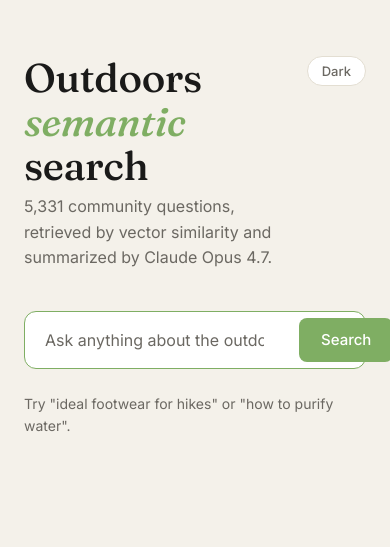
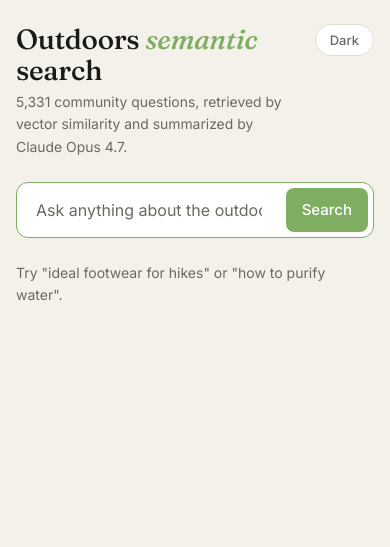
Before and after one commit to asmaaibrahim12/search-engine-llm, a FastAPI app: page / in a window 390 px wide. Shown: the top 547 px of the page. Run offline with FastAPI, Linux system fonts and the light colour scheme; parts of the project's set-up code (start-up, migrations or seed data) failed here and were passed over; some libraries are stand-ins or nearby versions.

Commit message:
Make the UI work cleanly on mobile and desktop
The page was desktop-only: fixed 40px heading, 56px/24px fixed container
padding, 900px stack-breakpoint that still left mobile cramped, no touch
targets, and score bars / sparklines that could overflow their grid cell
on narrow screens.

Fluid typography
- h1, h2, .subtitle, .summary, result titles all use clamp() so they
  scale continuously from 320px phones up to 1120px desktop without
  needing a cascade of breakpoints.

Safe-area aware padding
- .container padding uses clamp() for vertical and
  max(16px, env(safe-area-inset-*)) for horizontal, so content respects
  the iPhone notch and avoids hugging the screen edge on narrow phones.

Touch-friendly controls
- Search button: min-height 44px, touch-action manipulation,
  -webkit-tap-highlight-color transparent, explicit :active colour
- Theme toggle: min-height 32px, flex-shrink 0 so it doesn't collapse
- Search input: 16px font-size kept (prevents iOS focus zoom) + hidden
  WebKit search clear button

Layout resilience
- Header flex-wrap so the theme toggle can drop to a new line on the
  narrowest screens instead of squishing
- Result .title-row flex-wrap and overflow-wrap: anywhere so long titles
  and chips reflow without horizontal scroll
- Trace stage sparkline gets max-width: 100% + overflow: hidden and
  hitbars get max-width: 100% — no more grid-cell overflow when a lot
  of candidates produce a long sparkline

Viewport + theme polish
- viewport meta: viewport-fit=cover (needed for safe-area-inset)
- color-scheme meta: light dark
- theme-color meta: light/dark matching the CSS palette, so the iOS
  status bar matches the page background

Accessibility
- prefers-reduced-motion media query disables pulse + transitions for
  users who've opted out

520px phone-specific tweaks
- Tighter card/form/button padding so the layout doesn't waste space on
  narrow screens

```diff
--- a/app/templates/index.html
+++ b/app/templates/index.html
@@ -2,7 +2,13 @@
 <html lang="en" data-theme="light">
   <head>
     <meta charset="utf-8" />
-    <meta name="viewport" content="width=device-width, initial-scale=1" />
+    <meta
+      name="viewport"
+      content="width=device-width, initial-scale=1, viewport-fit=cover"
+    />
+    <meta name="color-scheme" content="light dark" />
+    <meta name="theme-color" content="#F4F1EA" media="(prefers-color-scheme: light)" />
+    <meta name="theme-color" content="#1F1E1B" media="(prefers-color-scheme: dark)" />
     <title>Outdoors semantic search</title>
 
     <link rel="preconnect" href="https://fonts.googleapis.com" />
@@ -46,6 +52,11 @@
 
       * { box-sizing: border-box; }
 
+      html {
+        -webkit-text-size-adjust: 100%;
+        text-size-adjust: 100%;
+      }
+
       html, body {
         margin: 0;
         background: var(--bg);
@@ -54,25 +65,37 @@
         font-size: 15px;
         line-height: 1.6;
         -webkit-font-smoothing: antialiased;
+        overflow-wrap: break-word;
       }
 
       .container {
         max-width: 1120px;
         margin: 0 auto;
-        padding: 56px 24px 96px;
+        /* Fluid vertical padding; horizontal uses env() for notch safety. */
+        padding:
+          clamp(24px, 5vw, 56px)
+          max(16px, env(safe-area-inset-right))
+          clamp(48px, 10vw, 96px)
+          max(16px, env(safe-area-inset-left));
       }
 
       .header {
         display: flex;
         align-items: flex-start;
         justify-content: space-between;
-        gap: 16px;
+        gap: 12px;
+        flex-wrap: wrap;
+      }
+      .header > div:first-child {
+        /* Let the title take remaining space and wrap cleanly. */
+        min-width: 0;
+        flex: 1 1 280px;
       }
 
       h1 {
         font-family: Fraunces, Georgia, serif;
         font-weight: 500;
-        font-size: 40px;
+        font-size: clamp(1.75rem, 1.2rem + 2.5vw, 2.5rem);
         line-height: 1.1;
         letter-spacing: -0.01em;
         margin: 0 0 6px;
@@ -86,14 +109,14 @@
       h2 {
         font-family: Fraunces, Georgia, serif;
         font-weight: 500;
-        font-size: 20px;
+        font-size: clamp(1.05rem, 0.95rem + 0.5vw, 1.25rem);
         margin: 0 0 16px;
       }
 
       .subtitle {
         color: var(--ink-muted);
-        margin: 0 0 40px;
-        font-size: 16px;
+        margin: 0 0 clamp(24px, 4vw, 40px);
+        font-size: clamp(0.9rem, 0.85rem + 0.3vw, 1rem);
         max-width: 620px;
       }
 
@@ -105,8 +128,12 @@
         border-radius: 999px;
         padding: 6px 14px;
         font-size: 13px;
+        min-height: 32px;
         cursor: pointer;
         font-family: inherit;
+        touch-action: manipulation;
+        -webkit-tap-highlight-color: transparent;
+        flex-shrink: 0;
       }
       .theme-toggle:hover { color: var(--ink); }
 
@@ -125,18 +152,22 @@
 
       input[type="search"] {
         flex: 1;
+        min-width: 0;              /* allow shrinking below content width */
         border: 0;
         background: transparent;
         padding: 12px 14px;
-        font-size: 16px;
+        font-size: 16px;           /* 16px prevents iOS zoom on focus */
         font-family: inherit;
         color: var(--ink);
         outline: none;
       }
       input[type="search"]::placeholder { color: var(--ink-muted); }
+      /* Hide the WebKit X clear button — we don't need it and it eats space */
+      input[type="search"]::-webkit-search-cancel-button { appearance: none; }
 
       button {
         padding: 10px 22px;
+        min-height: 44px;          /* iOS/Android recommended touch target */
         border: 0;
         border-radius: var(--radius-sm);
         background: var(--accent);
@@ -145,11 +176,14 @@
         font-size: 15px;
         font-weight: 500;
         cursor: pointer;
+        touch-action: manipulation;
+        -webkit-tap-highlight-color: transparent;
         transition: background 200ms cubic-bezier(0.22, 1, 0.36, 1);
       }
       button:hover { background: #6A9552; }
+      button:active { background: #587F3D; }
 
-      /* Two-column layout */
+      /* Two-column layout — collapses to single column below 900px */
       .grid {
         display: grid;
         grid-template-columns: minmax(0, 1fr) 320px;
@@ -302,10 +348,31 @@
         50%      { opacity: 1;    transform: scale(1.4); }
       }
 
+      /* Respect the user's reduced-motion preference */
+      @media (prefers-reduced-motion: reduce) {
+        *, *::before, *::after {
+          animation-duration: 0.01ms !important;
+          animation-iteration-count: 1 !important;
+          transition-duration: 0.01ms !important;
+          scroll-behavior: auto !important;
+        }
+      }
+
       /* First-run "empty" state before any search */
       .empty-hint {
         color: var(--ink-muted);
         font-size: 14px;
+        margin-top: 8px;
+      }
+
+      /* Phone-specific tweaks — on top of the fluid clamps above */
+      @media (max-width: 520px) {
+        .card { padding: 18px 16px; }
+        .trace-title { font-size: 12px; margin-bottom: 14px; }
+        form.search { padding: 5px; }
+        button { padding: 10px 16px; }
+        ol.results li { padding: 14px 0; }
+        .stage { padding: 12px 0; }
       }
     </style>
   </head>
```
Also changed, not shown: other parts of app/templates/index.html (+19 -7 lines).
